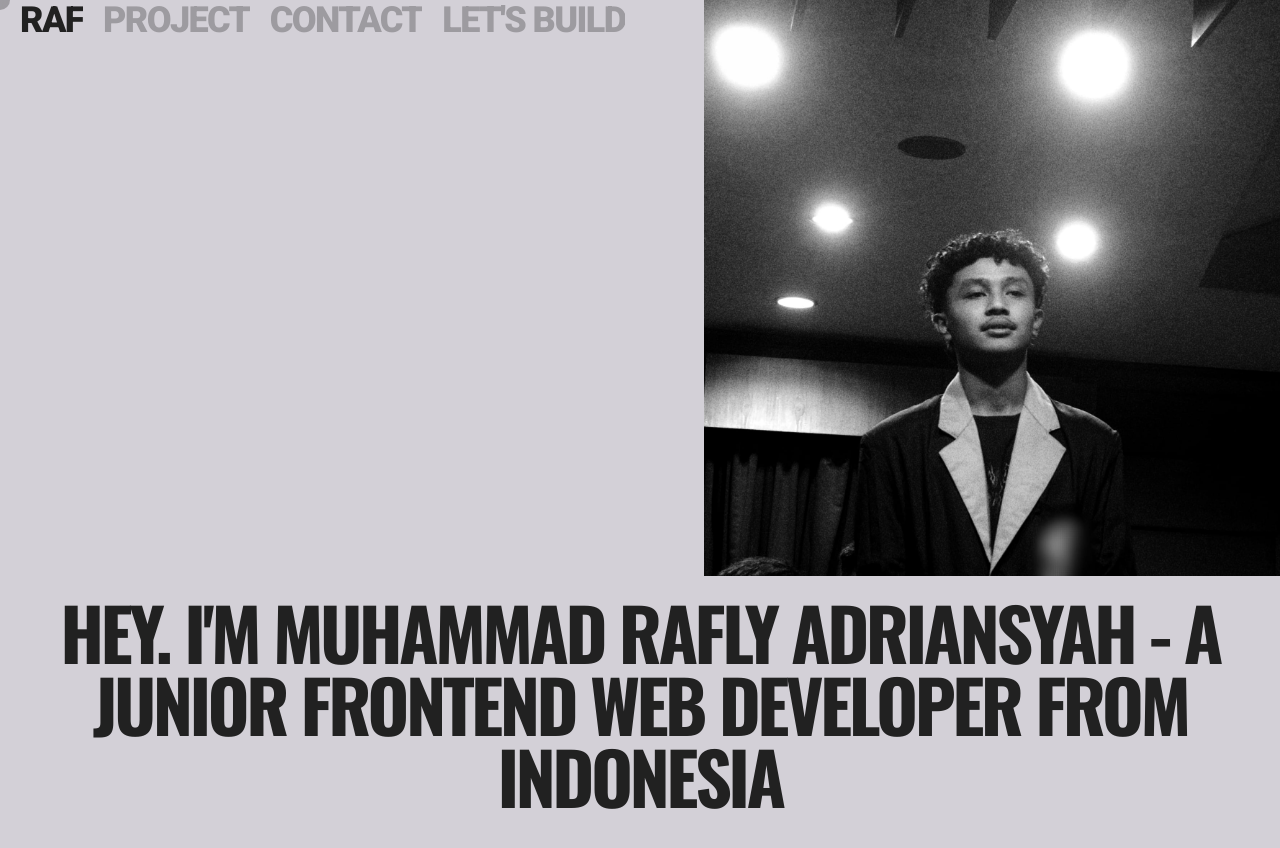
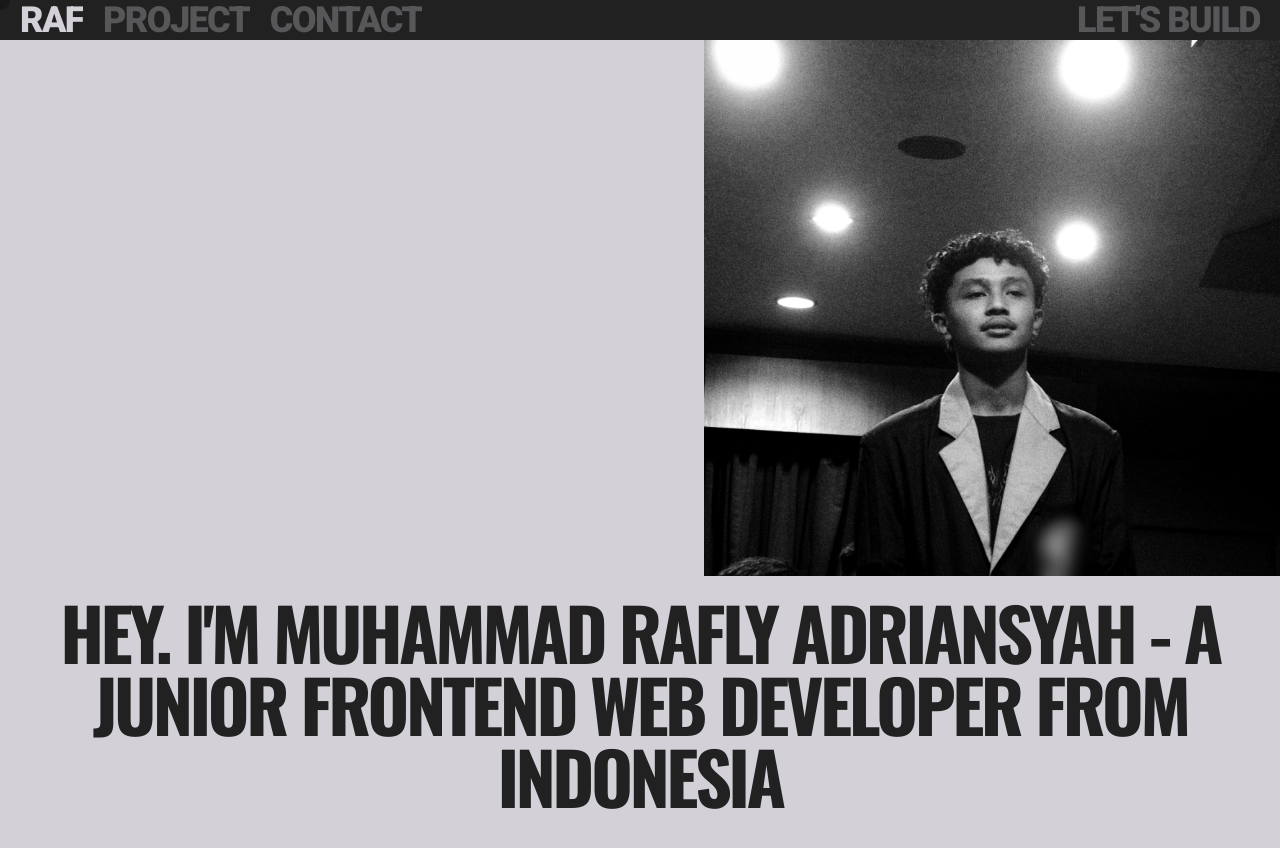
Before and after one commit to rafly-id/personal-portfolio, a React (Vite) app: page / in a window 1280 px wide. Shown: the top 848 px of the page. Built offline with nearby package versions, Linux system fonts and the light colour scheme.

Commit message:
update nav

```diff
--- a/src/components/Nav.jsx
+++ b/src/components/Nav.jsx
@@ -85,14 +85,17 @@ const Nav = () => {
   };
 
   return (
-    <nav className="nav-fixed md:bg-transparent bg-white md:mx-5 -tracking-widest" ref={navRef}>
+    <nav
+      className="nav-fixed bg-hitam text-putih px-5 -tracking-widest"
+      ref={navRef}
+    >
       <div className="flex justify-between text-sm md:text-4xl font-black uppercase">
         <div className="flex gap-2 md:gap-5">
           <NavLink href="/" label="Raf" />
           <NavLink href="/work" label="Project" />
           <NavLink href="#contact" label="Contact" />
-          <NavLink href="mailto:muhr0417@gmail.com" label="Let's build" />
         </div>
+        <NavLink href="mailto:muhr0417@gmail.com" label="Let's build" />
       </div>
     </nav>
   );
```
